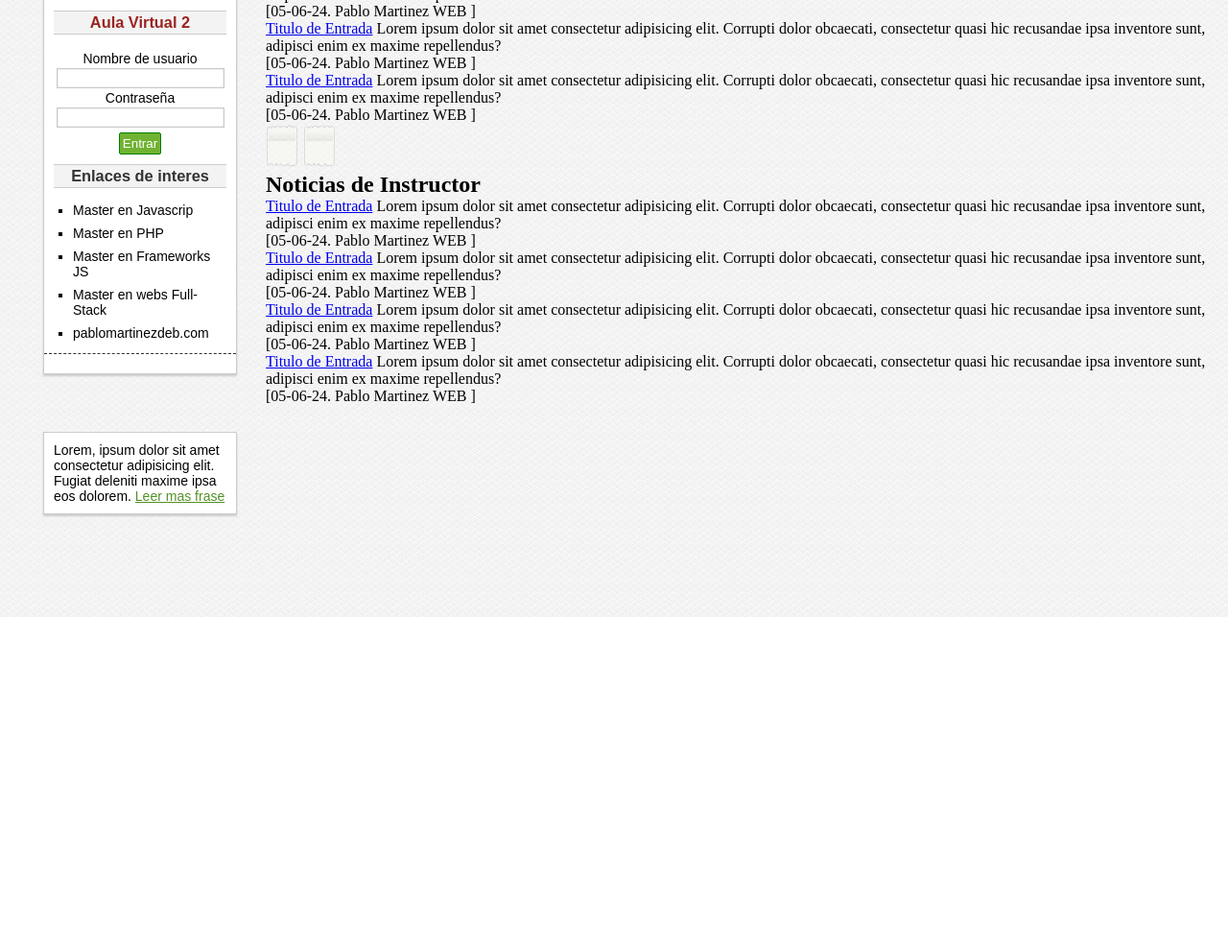
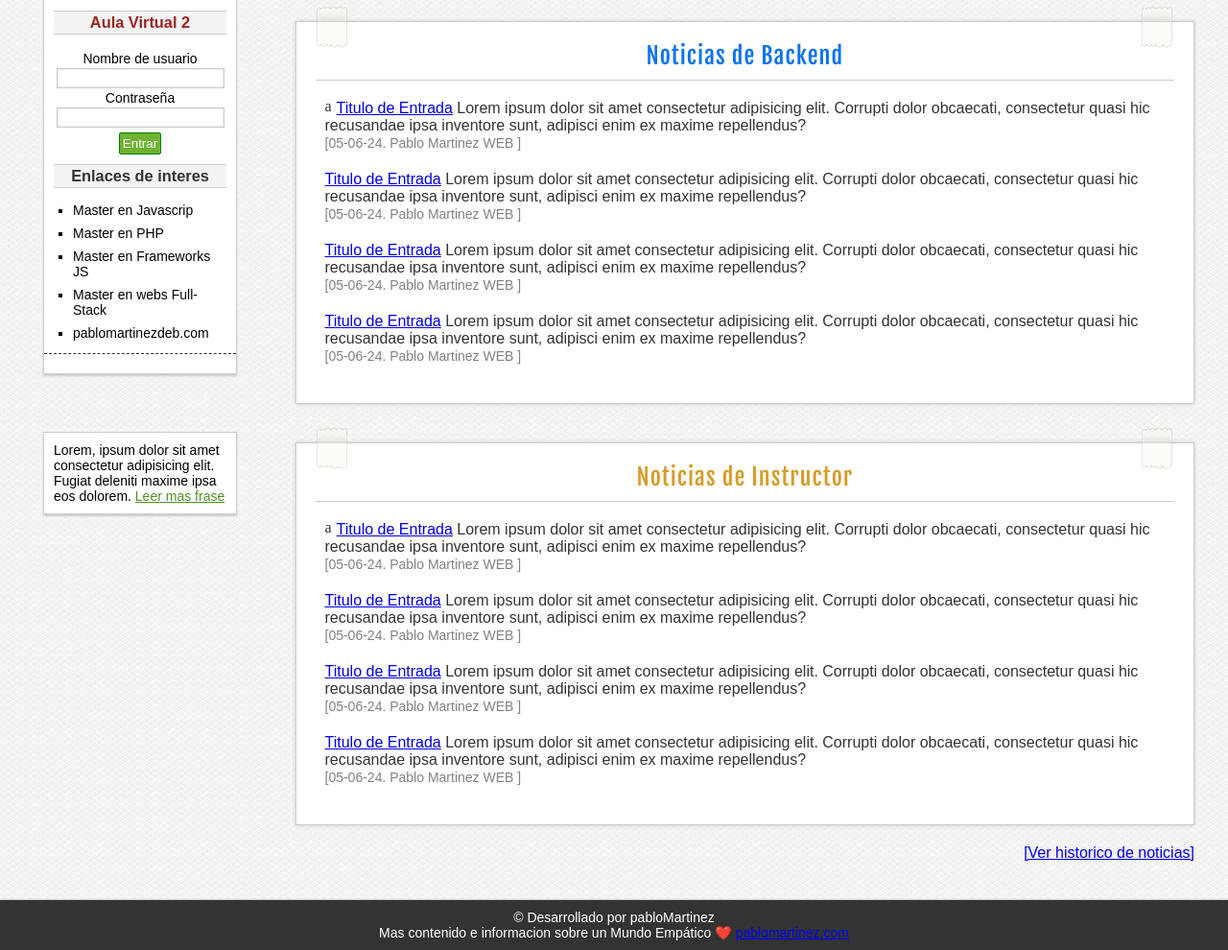
Before and after one commit to pablitomartinez/blog, a plain HTML site: page maquetacion-1/index.html in a window 1280 px wide. Shown: the part 747-1737 px from the top of the page at 96% size. Before the commit the page ends 1390 px from the top, so only its background shows below. Drawn offline with Linux system fonts and the light colour scheme; files whose address does not match are found by name; a web font is replaced by a local one.

Commit message:
maquetacion de blog terminada

```diff
--- a/maquetacion-1/css/styles.css
+++ b/maquetacion-1/css/styles.css
@@ -9,6 +9,25 @@
   font-weight: normal;
   font-style: normal;
 }
+
+@font-face {
+  font-family: "fajala";
+  src: url("./fonts/fonts/FjallaOne-Regular.ttf") format("truetype");
+  font-weight: normal;
+  font-style: normal;
+}
+
+@font-face {
+  font-family: "icons";
+  src: url("fonts/websymbols-regular-webfont.svg#WebSymbolsRegular") format("svg"),
+       url("fonts/websymbols-regular-webfont.eot");
+  src:  url("fonts/websymbols-regular-webfont.eot?#iefix") format("embedded-opentype")
+        url("fonts/websymbols-regular-webfont.eot.woff") format("woff"),
+        url("fonts/websymbols-regular-webfont.eot.ttf") format("truetype");
+  font-weight: normal;
+  font-style: normal;
+}
+
 /* ESTILOS GENERALES  */
 * {
   padding: 0;
@@ -28,12 +47,29 @@ a:hover {
   color: #285626;
   text-decoration: none;
 }
-
+/* COLORES  */
 .red {
   color: #9b2422 !important;
 }
 .blue {
   color: #0c73f2 !important;
+}
+.orange {
+  color: #d69d2a !important;
+}
+
+/* ICONOS  */
+
+.icon{
+  font-family: "icons";
+  float: left;
+  margin-right: 5px;
+  margin-top: -2px;
+}
+
+.clearfix{
+  float: none;
+  clear: both;
 }
 
 /* FORMULARIOS  */
@@ -213,6 +249,7 @@ h1 a {
 /* CONTENIDO  */
 #content {
   width: 1250px;
+  font-family: sans-serif, Arial;
   /* scroll minimo  */
   min-height: 1100px;
   margin: 0 auto;
@@ -223,7 +260,7 @@ h1 a {
 #aside,
 #frase {
   /* clear both limpar flotado y nada se monte encima de otra cosa  */
-  clear: both;
+  /* clear: both; */
   width: 200px;
   /* caja flotada a la izquierda  */
   float: left;
@@ -235,6 +272,7 @@ h1 a {
 }
 
 #frase {
+  /* clear: both; */
   padding: 10px;
   font-size: 14px;
   font-family: sans-serif;
@@ -301,3 +339,80 @@ h1 a {
   margin: 0 auto;
   text-align: center;
 }
+
+/* SECCIONES  */
+#section {
+  float: right;
+  width: 75%;
+  font-family: sans-serif, Arial, Helvetica;
+  margin-right: 20px;
+}
+
+#section .titulo {
+  font-size: 24px;
+  margin-top: -20px;
+
+  font-family: "fajala";
+  font-weight: normal;
+  letter-spacing: 1px;
+  text-align: center;
+  padding-top: 20px;
+  padding-bottom: 10px;
+  border-bottom: 1px solid #ccc;
+}
+
+#section section {
+  margin-top: 40px;
+  background-color: white;
+  padding: 20px;
+  border: 1px solid #ccc;
+  box-shadow: 0 0 4px #c9c9c9;
+  color: #333333;
+  font-size: 16px;
+  overflow: hidden;
+}
+
+#section #article {
+  margin: 10px;
+  margin-top: 20px;
+  margin-bottom: 20px;
+}
+
+#section .date {
+  color: gray;
+  font-size: 14px;
+}
+
+#section .stikerOne,
+#section .stikerTwo {
+  position: absolute;
+  margin-top: -38px;
+  z-index: 0;
+}
+
+#section .stikerTwo {
+  margin-left: 860px;
+}
+
+/* HISTORY */
+#history{
+  float: right;
+  margin-top: 20px;
+  margin-right: 20px;
+}
+
+/* footer  */
+
+#footer{
+  width: 100%;
+  margin: 0 auto;
+  text-align: center;
+  margin-top: 40px;
+  background-color: #333333;
+  padding-top: 10px;
+  padding-bottom: 10px;
+  color: white;
+  font-family: sans-serif;
+  font-size: 14px;
+  box-shadow: 0 0 2px gray;
+}
--- a/maquetacion-1/index.html
+++ b/maquetacion-1/index.html
@@ -118,20 +118,17 @@
           </form>
         </div>
       </aside>
-      <aside id="frase">
-        Lorem, ipsum dolor sit amet consectetur adipisicing elit. Fugiat
-        deleniti maxime ipsa eos dolorem.
-        <a href="">Leer mas frase</a>
-      </aside>
+
       <!-- inicio de las secciones  -->
       <div id="section">
         <section id="frontend">
           <span class="stikers">
-            <img alt="stikerOne" src="img/scotch.png" />
-            <img alt="stikerTwo" src="img/scotch.png" />
+            <img class="stikerOne" src="img/scotch.png" />
+            <img class="stikerTwo" src="img/scotch.png" />
           </span>
-          <h2 class="titulo">Noticias de Frontend</h2>
+          <h2 class="titulo red">Noticias de Frontend</h2>
           <article id="article">
+            <span class="icon" >a</span>
             <p>
               <a href="#">Titulo de Entrada</a>
               Lorem ipsum dolor sit amet consectetur adipisicing elit. Corrupti
@@ -171,11 +168,12 @@
 
         <section id="backend">
           <span class="stikers">
-            <img alt="stikerOne" src="img/scotch.png" />
-            <img alt="stikerTwo" src="img/scotch.png" />
+            <img class="stikerOne" src="img/scotch.png" />
+            <img class="stikerTwo" src="img/scotch.png" />
           </span>
-          <h2 class="titulo">Noticias de Backend</h2>
+          <h2 class="titulo blue">Noticias de Backend</h2>
           <article id="article">
+            <span class="icon" >a</span>
             <p>
               <a href="#">Titulo de Entrada</a>
               Lorem ipsum dolor sit amet consectetur adipisicing elit. Corrupti
@@ -215,11 +213,13 @@
 
         <section id="instructor">
           <span class="stikers">
-            <img alt="stikerOne" src="img/scotch.png" />
-            <img alt="stikerTwo" src="img/scotch.png" />
+            <img class="stikerOne" src="img/scotch.png" />
+            <img class="stikerTwo" src="img/scotch.png" />
           </span>
-          <h2 class="titulo">Noticias de Instructor</h2>
+          <h2 class="titulo orange">Noticias de Instructor</h2>
           <article id="article">
+            <span class="icon" >a</span>
+
             <p>
               <a href="#">Titulo de Entrada</a>
               Lorem ipsum dolor sit amet consectetur adipisicing elit. Corrupti
@@ -257,6 +257,24 @@
           </article>
         </section>
       </div>
+      <!-- FIN DE SECCIONES  -->
+      <aside id="frase">
+        Lorem, ipsum dolor sit amet consectetur adipisicing elit. Fugiat
+        deleniti maxime ipsa eos dolorem.
+        <a href="">Leer mas frase</a>
+      </aside>
+      <div class="clearfix" ></div>
+      <!-- histoy  -->
+      <div id="history" >
+        <a href="#">[Ver historico de noticias]</a>
+      </div>
+      <!-- FOOTER  -->
+      <div class="clearfix" ></div>
+
     </div>
+    <footer id="footer" >
+      <p>&copy; Desarrollado por pabloMartinez</p>
+      <p>Mas contenido e informacion sobre un Mundo Empático ❤️ <a href="www.google.com.ar">pablomartinez.com</a></p>
+    </footer>
   </body>
 </html>
```
